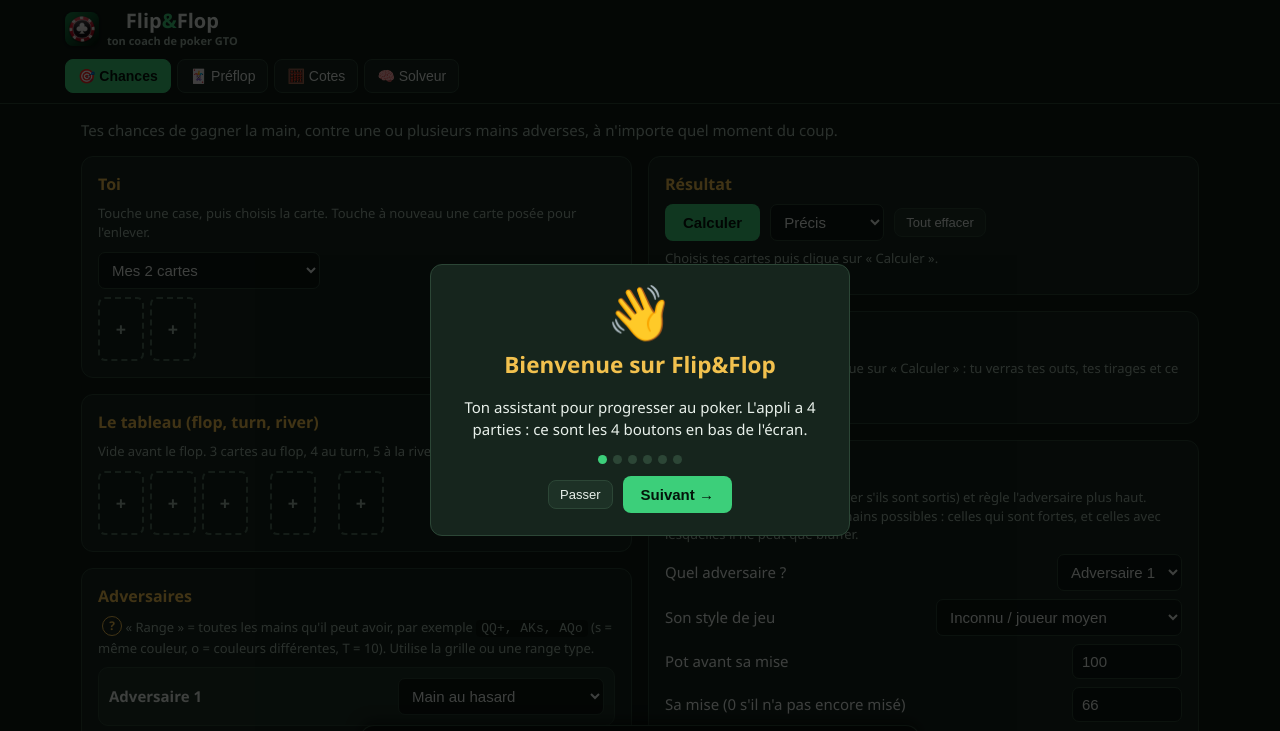
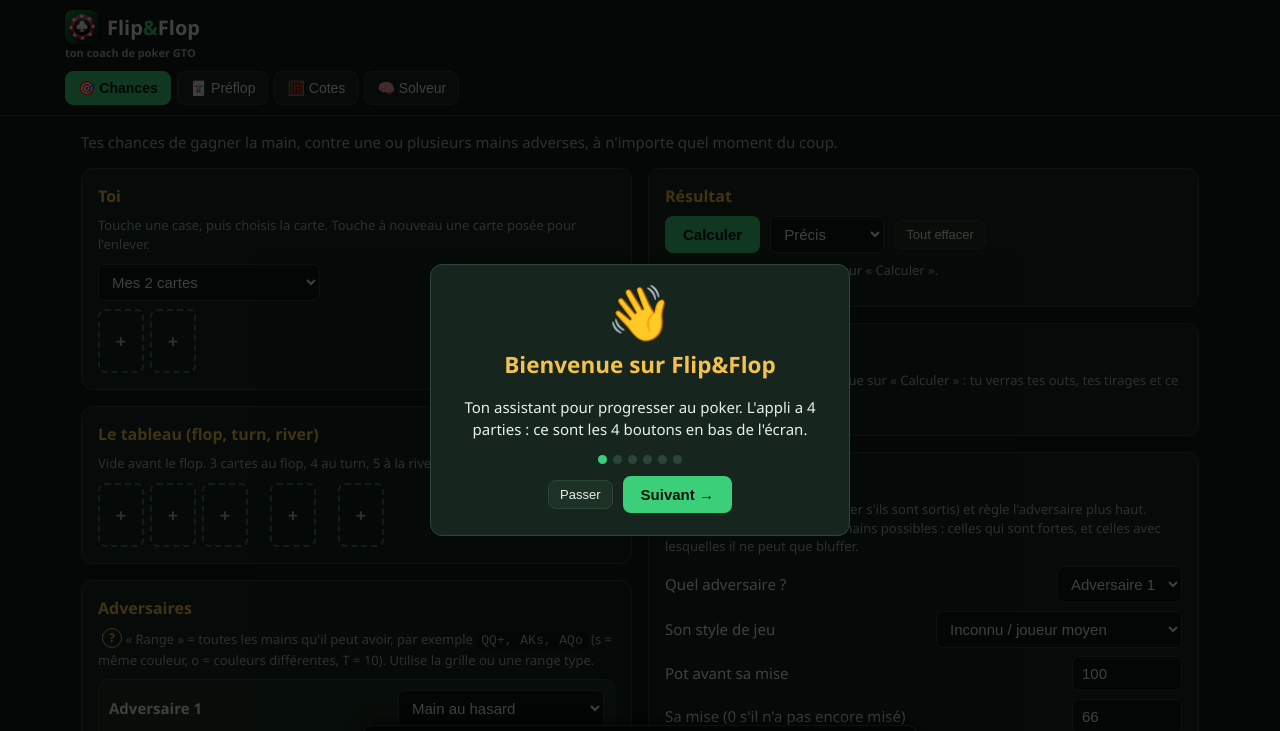
Before and after one commit to Yanishg90/flipflop, a plain HTML site: page index.html in a window 1280 px wide. Shown: the top 731 px of the page. Drawn offline with Linux system fonts and the light colour scheme.

Commit message:
Titre : jeton à gauche du nom, petite phrase qui commence sous le jeton
Co-Authored-By: Claude Opus 5.5 <noreply@anthropic.com>

```diff
--- a/index.html
+++ b/index.html
@@ -20,9 +20,8 @@ html,body{margin:0;background:var(--bg);color:var(--txt);font:15px/1.45 "Segoe U
 header{position:sticky;top:0;z-index:5;background:var(--bg);border-bottom:1px solid var(--line);padding:10px 16px 0;padding-top:max(10px,env(safe-area-inset-top))}
 .top{display:flex;align-items:center;justify-content:space-between;gap:10px;max-width:1150px;margin:0 auto}
 h1{margin:0;font-size:20px;line-height:1.1} h1 span{color:var(--acc)}
-.brand{display:flex;align-items:center;gap:8px}
-.brandtxt{text-align:center}
-.logo{width:34px;height:34px;border-radius:8px;box-shadow:0 1px 4px #0008}
+.brand{display:flex;flex-direction:column;align-items:flex-start}
+.logo{width:34px;height:34px;border-radius:8px;box-shadow:0 1px 4px #0008;vertical-align:-9px;margin-right:8px}
 .tagline{font-size:11px;color:var(--mute);font-weight:600;margin-top:1px}
 nav{display:flex;gap:6px;overflow-x:auto;padding:10px 0;max-width:1150px;margin:0 auto;scrollbar-width:thin}
 nav button{flex:0 0 auto;background:var(--panel);color:var(--txt);border:1px solid var(--line);padding:8px 12px;border-radius:8px;cursor:pointer;font-size:14px;white-space:nowrap}
@@ -171,7 +170,7 @@ details ul{padding-left:20px;margin:6px 0}
 <body>
 <header>
   <div class="top">
-    <div class="brand"><img src="icon-192.png" alt="" class="logo"><div class="brandtxt"><h1>Flip<span>&amp;</span>Flop</h1><div class="tagline">ton coach de poker GTO</div></div></div>
+    <div class="brand"><h1><img src="icon-192.png" alt="" class="logo">Flip<span>&amp;</span>Flop</h1><div class="tagline">ton coach de poker GTO</div></div>
     <button class="btn small" id="installBtn">📲 Installer l'appli</button>
   </div>
   <nav id="nav"></nav>
--- a/sw.js
+++ b/sw.js
@@ -1,5 +1,5 @@
 // Permet à l'appli de marcher sans internet une fois installée.
-const CACHE = "flipflop-v34";
+const CACHE = "flipflop-v35";
 const FILES = ["./", "index.html", "manifest.webmanifest", "icon-192.png", "icon-512.png"];
 
 self.addEventListener("install", e => {
```
